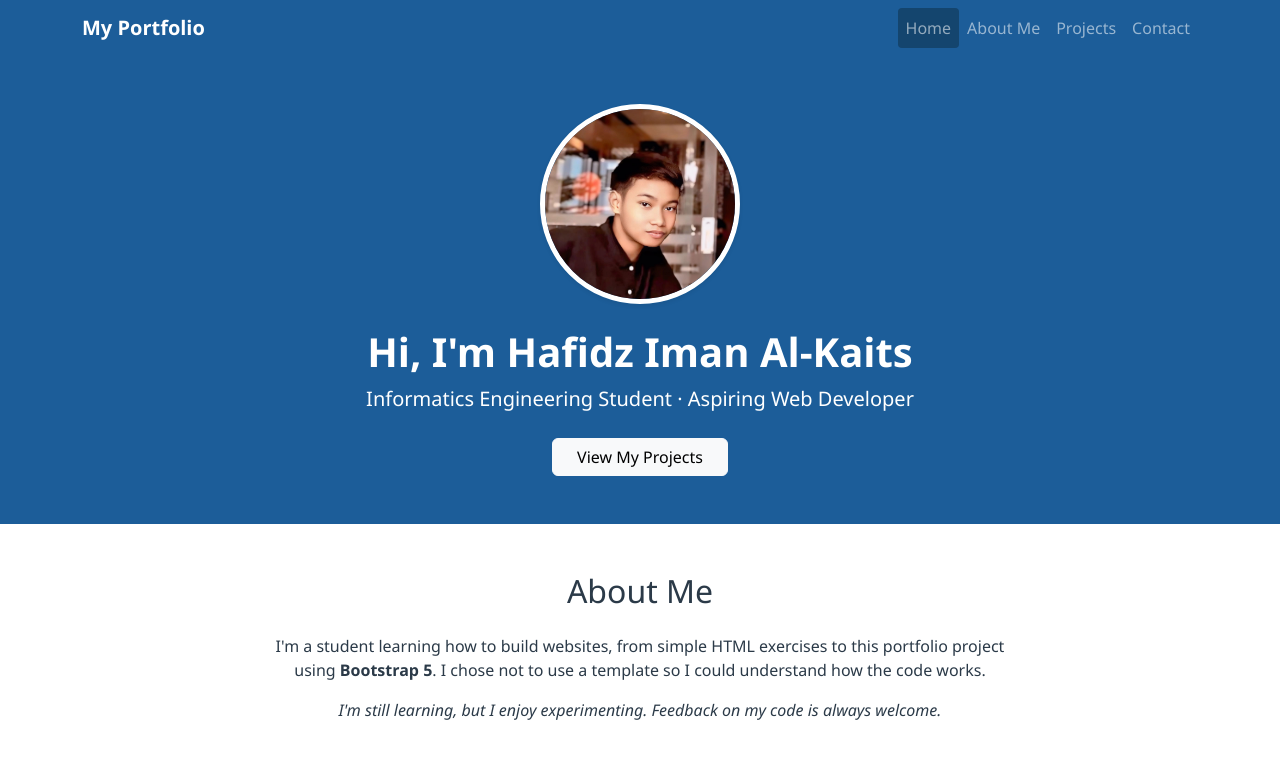
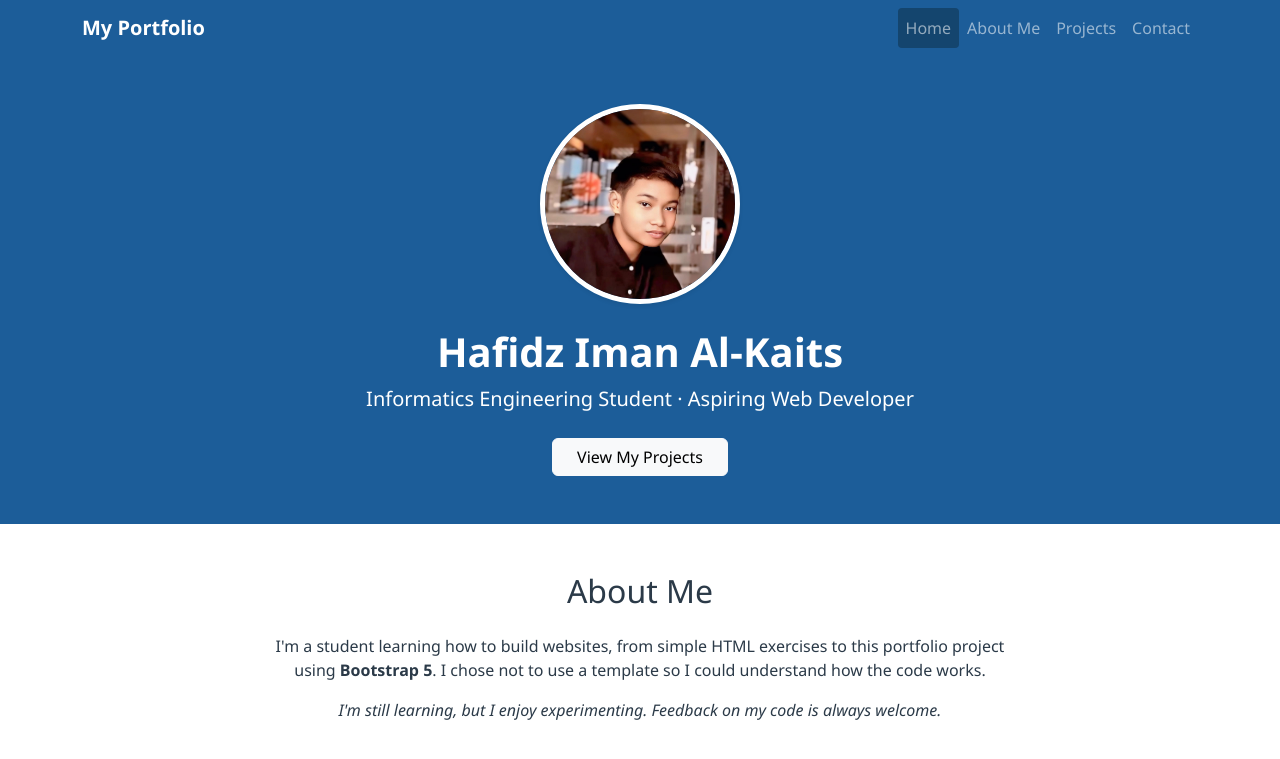
Before and after one commit to hafidziman07/portofolio-125103069, a plain HTML site: page index.html in a window 1280 px wide. Shown: the top 759 px of the page. Drawn offline with nearby package versions, Linux system fonts and the light colour scheme.

Commit message:
manson jr

```diff
--- a/index.html
+++ b/index.html
@@ -35,7 +35,7 @@
     <section id="beranda" class="text-center py-5 hero-biru">
       <div class="container">
         <img src="img/foto.jpg" alt="Hafidz Iman Al-Kaits' profile photo" class="foto-profil mb-4 shadow-sm">
-        <h1 class="fw-bold">Hi, I'm Hafidz Iman Al-Kaits</h1>
+        <h1 class="fw-bold">Hafidz Iman Al-Kaits</h1>
         <p class="lead mb-4">Informatics Engineering Student &middot; Aspiring Web Developer</p>
         <a href="proyek.html" class="btn btn-light px-4">View My Projects</a>
       </div>
```
